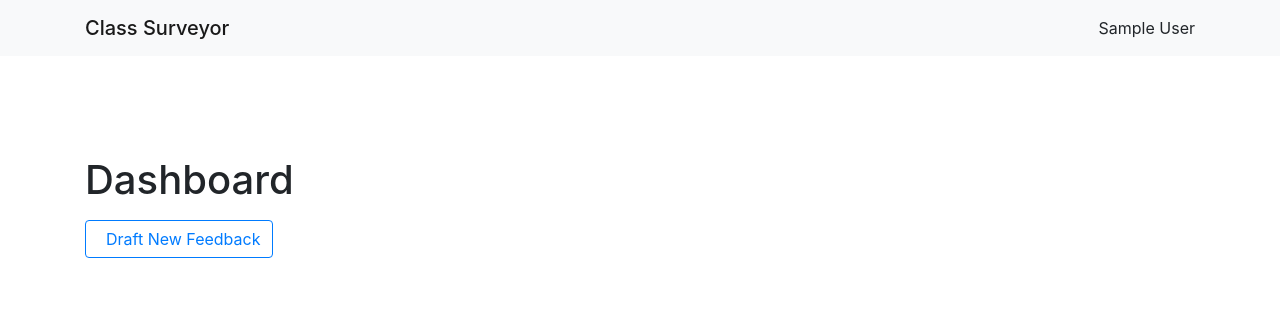
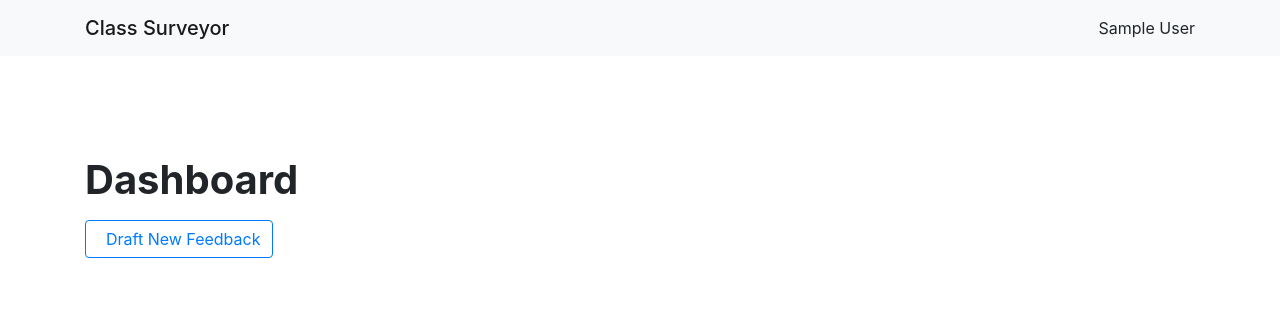
Before and after one commit to georgeyjm/class-surveyor, a Flask app: page /dashboard in a window 1280 px wide. Shown: the top 316 px of the page. Run offline with Flask 2, Linux system fonts and the light colour scheme; the visitor is signed in with stand-in values (Sample User, id 1); data comes from the database, SQL or seed files in the repository; data that the repository does not hold is empty; some libraries are stand-ins or nearby versions.

Commit message:
Make heading bold

```diff
--- a/surveyor/static/styles/main.css
+++ b/surveyor/static/styles/main.css
@@ -1,3 +1,7 @@
 body {
     padding-bottom: 80px;
 }
+
+h1 {
+    font-weight: bold;
+}
```
